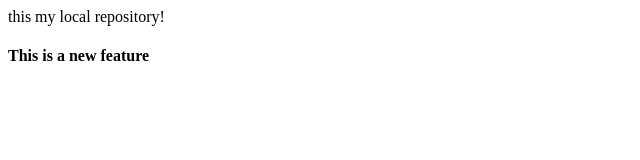
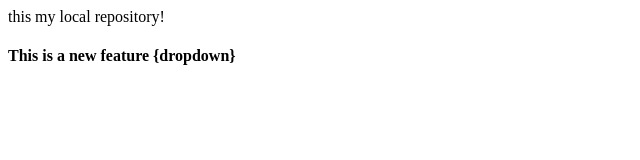
Before and after one commit to sunil-prajapati-sp/LocalRepo, a plain HTML site: page index.html in a window 1280 px wide. Shown: the whole page, without its empty margins (0-640 px from the left). Drawn offline with Linux system fonts and the light colour scheme.

Commit message:
added dropdown

```diff
--- a/index.html
+++ b/index.html
@@ -1,4 +1,4 @@
 <p>
     this my local repository!
 </p>
-<h4>This is a new feature</h4>
+<h4>This is a new feature {dropdown}</h4>
```
